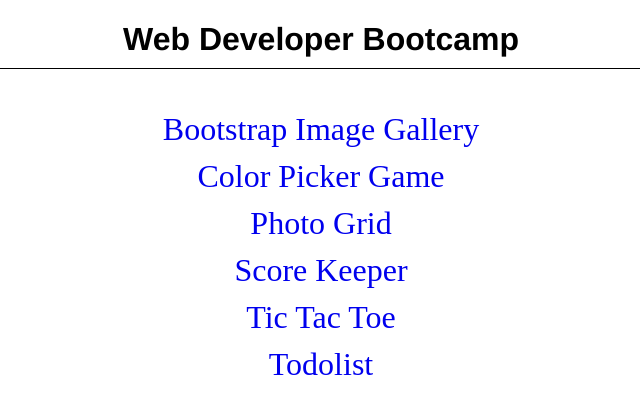
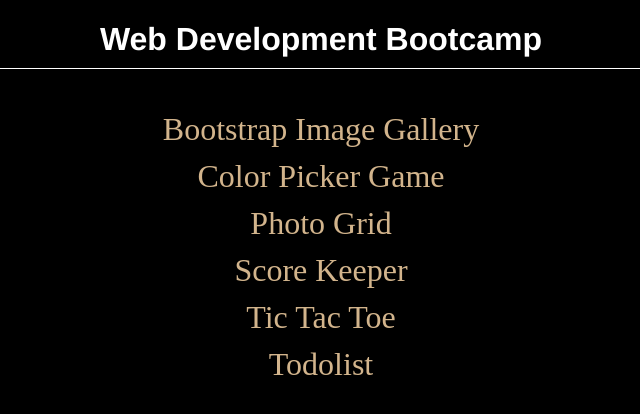
Before and after one commit to shreshthmishra/Web-Dev-Bootcamp, a plain HTML site: page index.html in a window 1280 px wide. Shown: the whole page, without its empty margins (319-959 px from the left). Drawn offline with Linux system fonts and the light colour scheme.

Commit message:
change index and Read me file

```diff
--- a/index.html
+++ b/index.html
@@ -6,10 +6,14 @@
     <meta name="viewport" content="width=device-width, initial-scale=1.0">
     <title>Web-Dev-Bootcamp</title>
     <style>
+        body{
+            background-color: black;
+        }
         h1 {
+            color: white;
             text-align: center;;
             font-family: 'Franklin Gothic Medium', 'Arial Narrow', Arial, sans-serif;
-            border-bottom: 1px solid black;
+            border-bottom: 1px solid white;
             padding-bottom: 10px;
         }
         div {
@@ -19,12 +23,13 @@
         }
         a {
             text-decoration: none;
+            color:tan
         }
     </style>
 </head>
 
 <body>
-    <h1>Web Developer Bootcamp</h1>
+    <h1>Web Development Bootcamp</h1>
     <div id="projects"></div>
     <script>
         let projects = {
```
Also changed, not shown: 1 other file.
